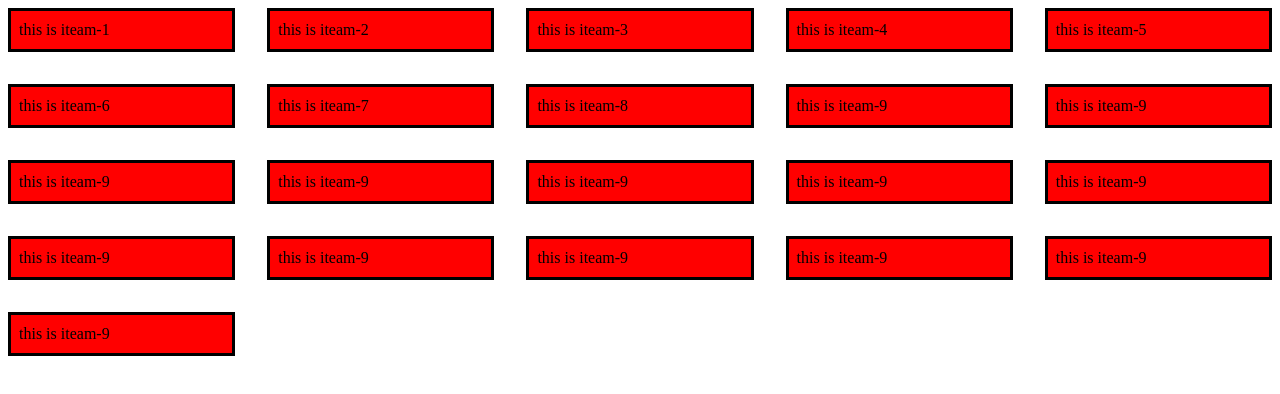
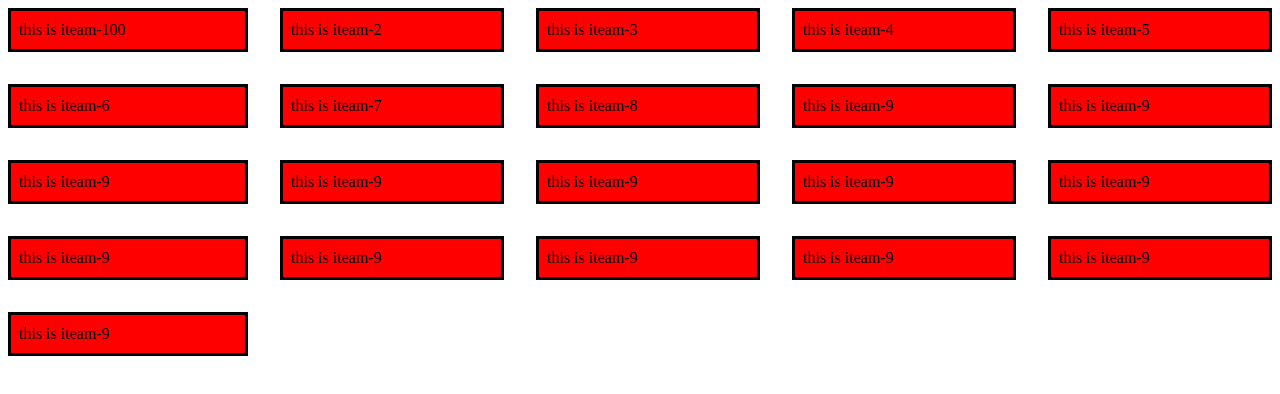
Before and after one commit to harsh224/grid, a plain HTML site: page index.html in a window 1280 px wide. Drawn offline with Linux system fonts and the light colour scheme.

Commit message:
change 1 to 100.

```diff
--- a/index.html
+++ b/index.html
@@ -28,7 +28,7 @@
 
 <body>
     <div class="container">
-        <div class="iteam">this is iteam-1</div>
+        <div class="iteam">this is iteam-100</div>
         <div class="iteam">this is iteam-2</div>
         <div class="iteam">this is iteam-3</div>
         <div class="iteam">this is iteam-4</div>
```
